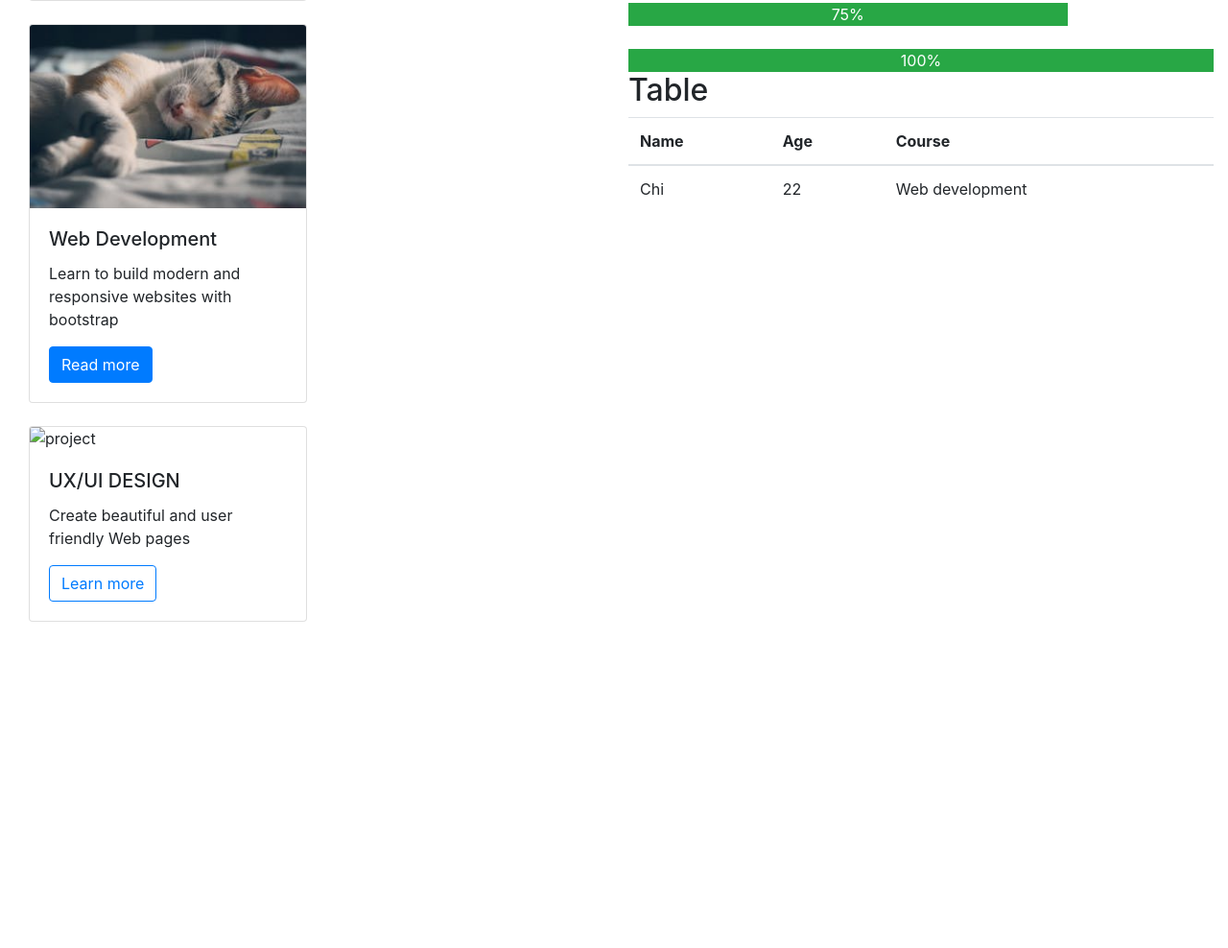
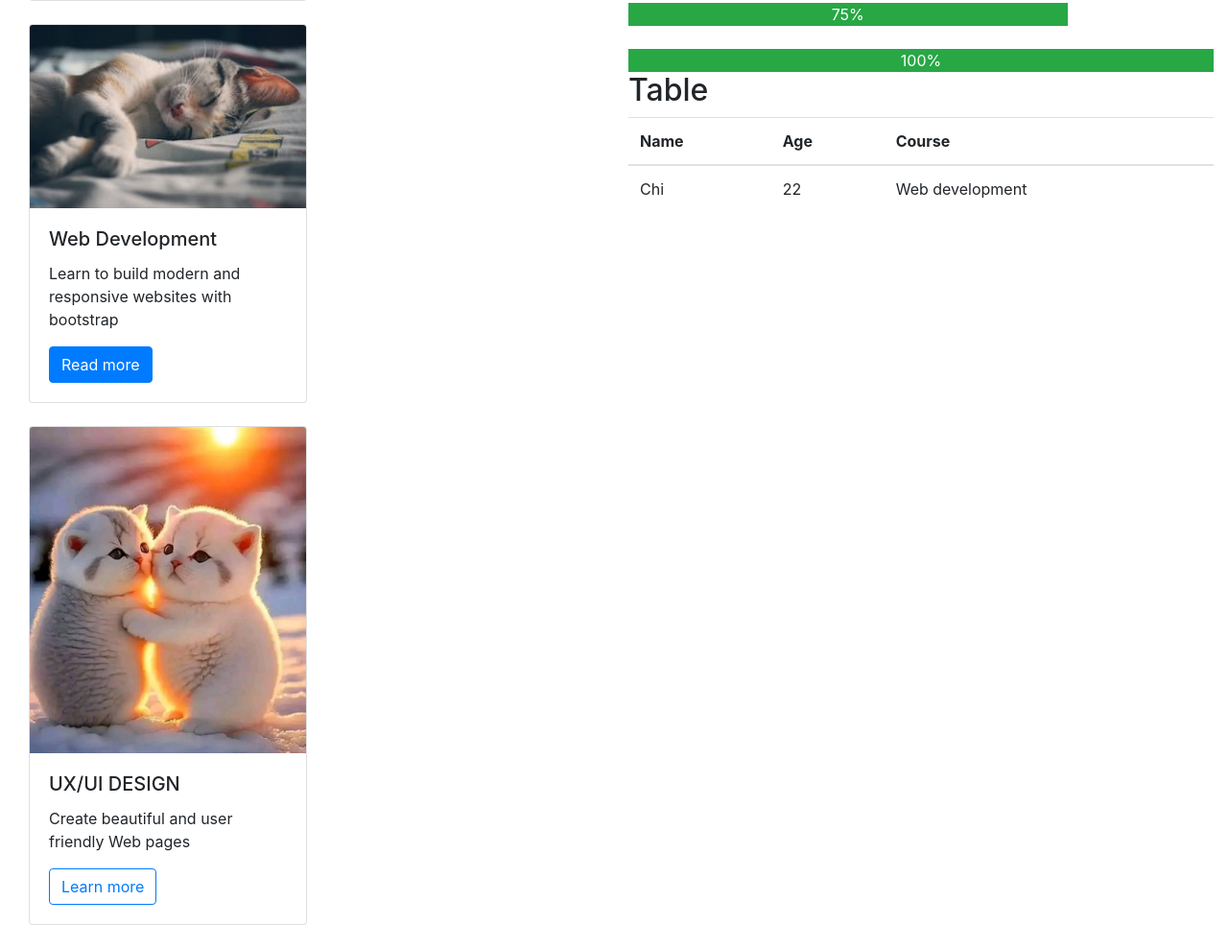
Before and after one commit to Scholastica5/First-github, a plain HTML site: page index.html in a window 1280 px wide. Shown: the part 510-1498 px from the top of the page at 96% size. Before the commit the page ends 1182 px from the top, so only its background shows below. Drawn offline with nearby package versions, Linux system fonts and the light colour scheme; files whose address does not match are found by name.

Commit message:
Update index.html

```diff
--- a/index.html
+++ b/index.html
@@ -48,7 +48,7 @@
 
            <div class="col md-4 mb-4">
             <div class="card h-100"  style= "width: 50%">
-                <img src="image/wallpaper3.jpg"
+                <img src="wallpaper3.jpg"
                 class="card-img-top" alt="project">
             <div class="card-body">
                 <h5 class="card-title">UX/UI DESIGN</h5>
```
